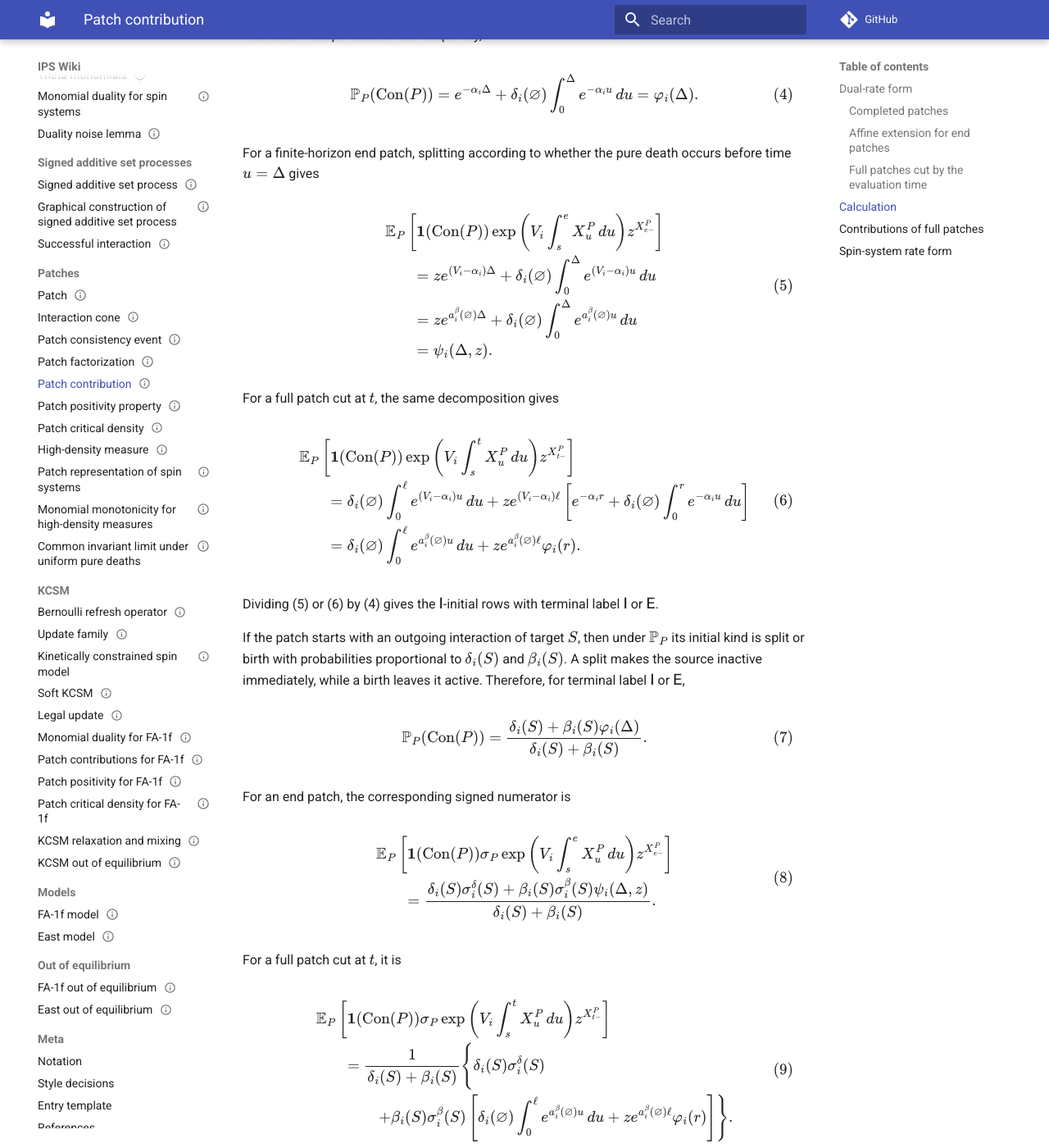
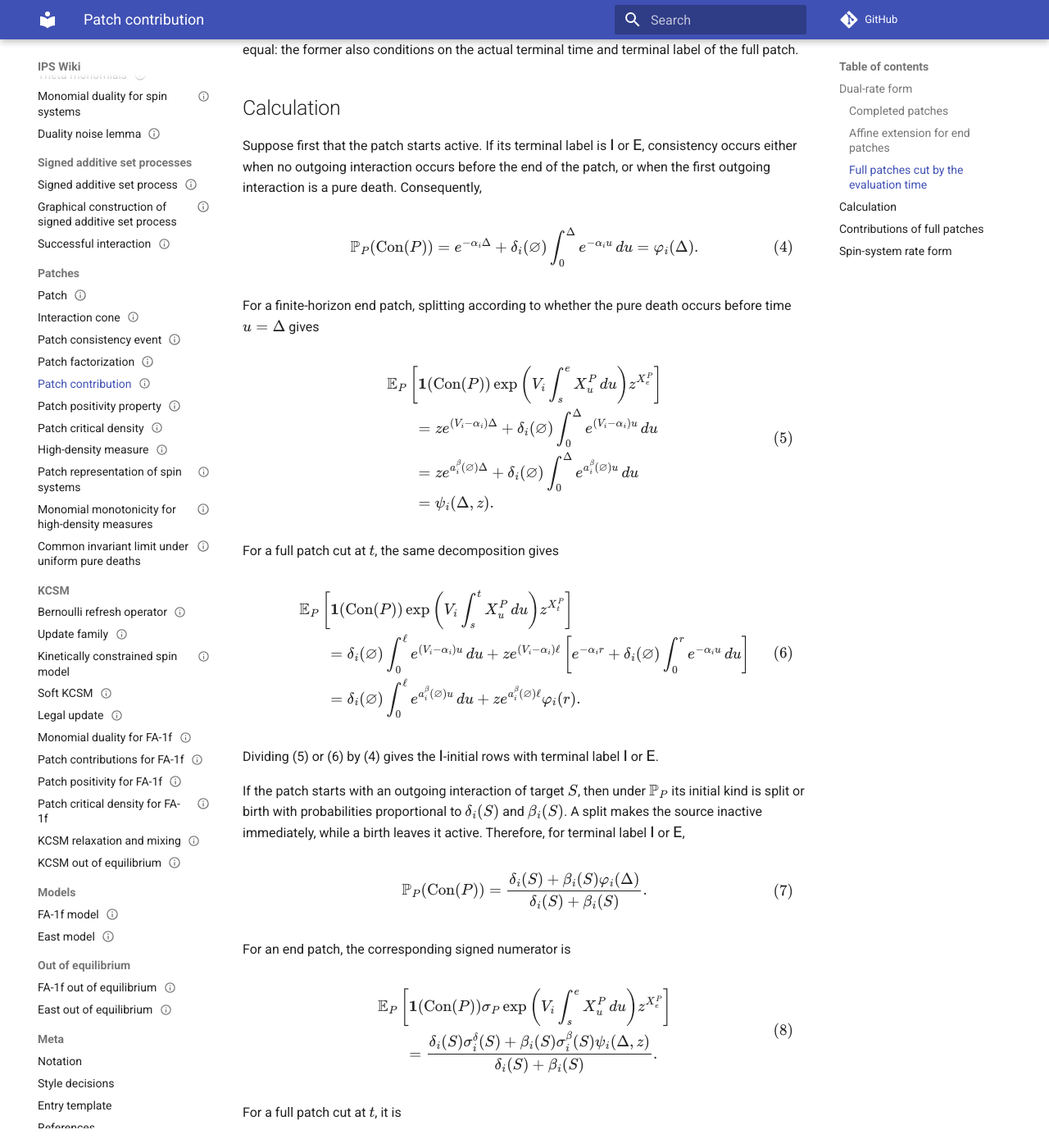
Before and after one commit to maciejgluchowski86-beep/ips-wiki, an MkDocs documentation site: the page built from docs/entries/patch-contribution.md, in a window 1280 px wide and 1400 px high, scrolled down 3461 px. Shown: the whole window at 82% size. Built offline with MkDocs 1.6.1 and Material for MkDocs 9.7.7, drawn with Linux system fonts in a browser that asks for light colours; comment, search, counter and statistics services are not loaded; some of the changed text lies outside the part shown.

```diff
--- a/docs/entries/patch-contribution.md
+++ b/docs/entries/patch-contribution.md
@@ -135,7 +148,7 @@ C(z,P)
 \exp\left(
 V_i\int_s^t X_u^P\,du
 \right)
-z^{X_{t-}^P}
+z^{X_t^P}
 \right],
 $$
 
@@ -188,7 +201,7 @@ C_t(z,P)
 \exp\left(
 V_i\int_s^t X_u^P\,du
 \right)
-z^{X_{t-}^P}
+z^{X_t^P}
 \right].
 $$
 
@@ -280,7 +293,7 @@ $$
 \exp\left(
 V_i\int_s^eX_u^P\,du
 \right)
-z^{X_{e-}^P}
+z^{X_e^P}
 \right]
 \\
 &\qquad=
@@ -310,7 +323,7 @@ $$
 \exp\left(
 V_i\int_s^tX_u^P\,du
 \right)
-z^{X_{t-}^P}
+z^{X_t^P}
 \right]
 \\
 &\qquad=
@@ -358,7 +371,7 @@ $$
 \exp\left(
 V_i\int_s^eX_u^P\,du
 \right)
-z^{X_{e-}^P}
+z^{X_e^P}
 \right]
 \\
 &\qquad=
@@ -383,7 +396,7 @@ $$
 \exp\left(
 V_i\int_s^tX_u^P\,du
 \right)
-z^{X_{t-}^P}
+z^{X_t^P}
 \right]
 \\
 &\qquad=
@@ -417,7 +430,7 @@ $$
 \\
 \mathbb E_P^{\mathrm{con}}\left[
 \exp\left(V_i\int_s^tX_u^P\,du\right)
-z^{X_{t-}^P}
+z^{X_t^P}
 \right]
 &=z e^{V_i\ell},
 \\
```
Also changed, not shown: other parts of docs/entries/patch-contribution.md (+14 -1 lines).
